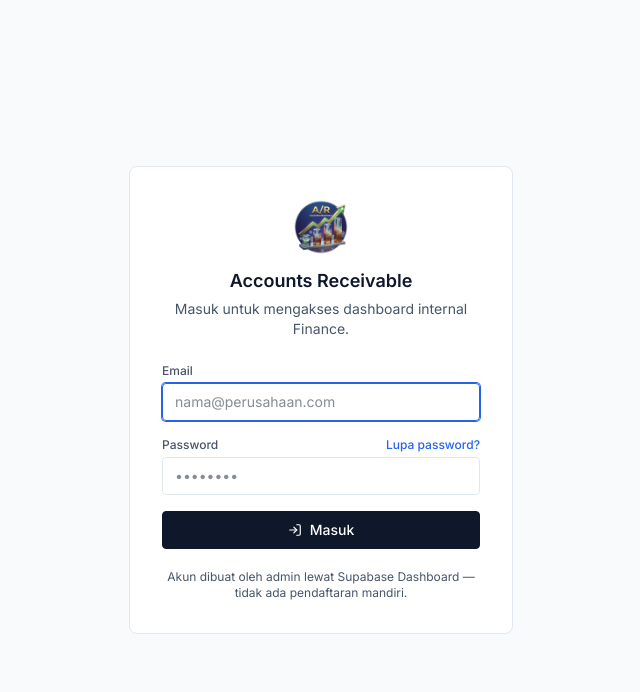
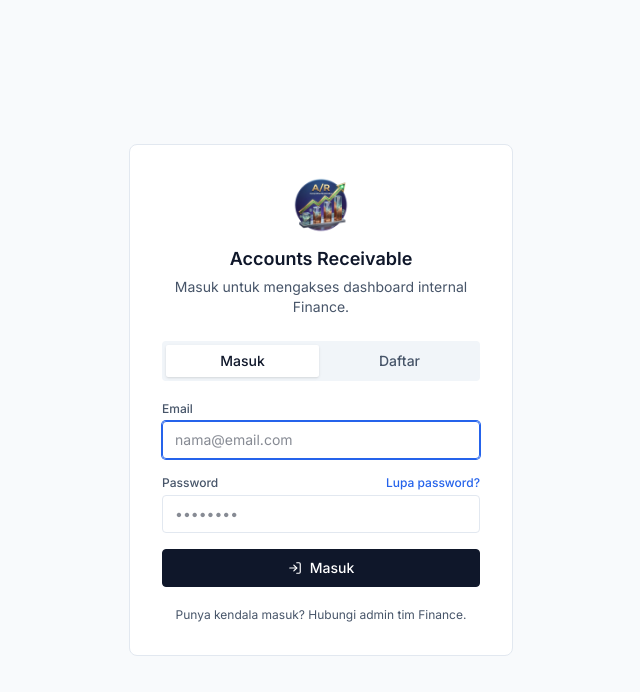
Before and after one commit to Flynn72/AR-Finance, a React (Vite) app: page /login in a window 1280 px wide. Shown: the top 692 px of the page, without its empty margins (319-959 px from the left). Built offline with nearby package versions, Linux system fonts and the light colour scheme; no server answers.

Commit message:
Enhance Login component with signup functionality
Refactor login component to support signup mode and improve error handling.

```diff
--- a/src/pages/Login.tsx
+++ b/src/pages/Login.tsx
@@ -1,29 +1,73 @@
 import { useState, type FormEvent } from "react";
 import { Link, useNavigate } from "react-router-dom";
-import { LogIn } from "lucide-react";
+import { LogIn, UserPlus, CheckCircle2 } from "lucide-react";
+import clsx from "clsx";
 import Button from "../components/ui/Button";
 import { useAuthStore } from "../store/useAuthStore";
 
+type Mode = "signin" | "signup";
+
 export default function Login() {
   const navigate = useNavigate();
-  const signIn = useAuthStore((s) => s.signIn);
+  const { signIn, signUp } = useAuthStore();
 
+  const [mode, setMode] = useState<Mode>("signin");
   const [email, setEmail] = useState("");
   const [password, setPassword] = useState("");
+  const [confirmPassword, setConfirmPassword] = useState("");
   const [error, setError] = useState<string | null>(null);
   const [submitting, setSubmitting] = useState(false);
+  const [signupDone, setSignupDone] = useState(false);
 
-  const handleSubmit = async (e: FormEvent) => {
+  const switchMode = (next: Mode) => {
+    setMode(next);
+    setError(null);
+    setSignupDone(false);
+    setPassword("");
+    setConfirmPassword("");
+  };
+
+  const handleSignIn = async (e: FormEvent) => {
     e.preventDefault();
     setSubmitting(true);
     setError(null);
     const { error } = await signIn(email, password);
     setSubmitting(false);
     if (error) {
-      setError("Email atau password salah. Hubungi admin jika Anda belum memiliki akun.");
+      setError("Email atau password salah.");
       return;
     }
     navigate("/dashboard", { replace: true });
+  };
+
+  const handleSignUp = async (e: FormEvent) => {
+    e.preventDefault();
+    setError(null);
+
+    if (password.length < 6) {
+      setError("Password minimal 6 karakter.");
+      return;
+    }
+    if (password !== confirmPassword) {
+      setError("Konfirmasi password tidak cocok.");
+      return;
+    }
+
+    setSubmitting(true);
+    const { error, needsEmailConfirm } = await signUp(email, password);
+    setSubmitting(false);
+
+    if (error) {
+      setError(error.includes("already registered") ? "Email ini sudah terdaftar. Coba masuk." : error);
+      return;
+    }
+
+    if (needsEmailConfirm) {
+      setSignupDone(true);
+    } else {
+      // Confirm-email dimatikan di Supabase — session langsung aktif
+      navigate("/dashboard", { replace: true });
+    }
   };
 
   return (
@@ -35,7 +79,29 @@ export default function Login() {
           <p className="mt-1 text-sm text-brand-700">Masuk untuk mengakses dashboard internal Finance.</p>
         </div>
 
-        <form onSubmit={handleSubmit} className="mt-6 space-y-4">
+        <div className="mt-6 flex gap-1 rounded-[var(--radius-control)] bg-neutral-bg p-1">
+          <button
+            onClick={() => switchMode("signin")}
+            className={clsx(
+              "flex-1 rounded-[calc(var(--radius-control)-2px)] py-1.5 text-sm font-medium transition-colors",
+              mode === "signin" ? "bg-white text-brand-950 shadow-sm" : "text-brand-700"
+            )}
+          >
+            Masuk
+          </button>
+          <button
+            onClick={() => switchMode("signup")}
+            className={clsx(
+              "flex-1 rounded-[calc(var(--radius-control)-2px)] py-1.5 text-sm font-medium transition-colors",
+              mode === "signup" ? "bg-white text-brand-950 shadow-sm" : "text-brand-700"
+            )}
+          >
+            Daftar
+          </button>
+        </div>
+
+        {mode === "signin" ? (
+          <form onSubmit={handleSignIn} className="mt-5 space-y-4">
             <div>
               <label className="mb-1 block text-xs font-medium text-brand-700">Email</label>
               <input
@@ -44,7 +110,7 @@ export default function Login() {
                 autoFocus
                 value={email}
                 onChange={(e) => setEmail(e.target.value)}
-              placeholder="nama@perusahaan.com"
+                placeholder="nama@email.com"
                 className="w-full rounded-[var(--radius-control)] border border-border-subtle px-3 py-2 text-sm focus:border-action focus:outline-none focus:ring-1 focus:ring-action"
               />
             </div>
@@ -75,9 +141,71 @@ export default function Login() {
               {submitting ? "Memproses..." : "Masuk"}
             </Button>
           </form>
+        ) : signupDone ? (
+          <div className="mt-6 flex flex-col items-center text-center">
+            <div className="flex h-11 w-11 items-center justify-center rounded-full bg-success-bg text-success-text">
+              <CheckCircle2 size={22} />
+            </div>
+            <p className="mt-3 text-sm font-medium text-brand-950">Cek email Anda</p>
+            <p className="mt-1 text-sm text-brand-700">
+              Link konfirmasi sudah dikirim ke <strong>{email}</strong>. Klik link itu untuk
+              mengaktifkan akun, lalu kembali ke sini untuk masuk.
+            </p>
+            <Button className="mt-4" variant="secondary" onClick={() => switchMode("signin")}>
+              Kembali ke Masuk
+            </Button>
+          </div>
+        ) : (
+          <form onSubmit={handleSignUp} className="mt-5 space-y-4">
+            <div>
+              <label className="mb-1 block text-xs font-medium text-brand-700">Email</label>
+              <input
+                type="email"
+                required
+                autoFocus
+                value={email}
+                onChange={(e) => setEmail(e.target.value)}
+                placeholder="nama@email.com"
+                className="w-full rounded-[var(--radius-control)] border border-border-subtle px-3 py-2 text-sm focus:border-action focus:outline-none focus:ring-1 focus:ring-action"
+              />
+            </div>
+            <div>
+              <label className="mb-1 block text-xs font-medium text-brand-700">Password</label>
+              <input
+                type="password"
+                required
+                value={password}
+                onChange={(e) => setPassword(e.target.value)}
+                placeholder="Minimal 6 karakter"
+                className="w-full rounded-[var(--radius-control)] border border-border-subtle px-3 py-2 text-sm focus:border-action focus:outline-none focus:ring-1 focus:ring-action"
+              />
+            </div>
+            <div>
+              <label className="mb-1 block text-xs font-medium text-brand-700">Konfirmasi Password</label>
+              <input
+                type="password"
+                required
+                value={confirmPassword}
+                onChange={(e) => setConfirmPassword(e.target.value)}
+                placeholder="Ulangi password"
+                className="w-full rounded-[var(--radius-control)] border border-border-subtle px-3 py-2 text-sm focus:border-action focus:outline-none focus:ring-1 focus:ring-action"
+              />
+            </div>
+
+            {error && (
+              <p className="rounded-[var(--radius-control)] bg-critical-bg px-3 py-2 text-xs text-critical-text">
+                {error}
+              </p>
+            )}
+
+            <Button type="submit" variant="primary" className="w-full" disabled={submitting} icon={<UserPlus size={14} />}>
+              {submitting ? "Mendaftarkan..." : "Daftar Akun"}
+            </Button>
+          </form>
+        )}
 
         <p className="mt-5 text-center text-xs text-brand-700">
-          Akun dibuat oleh admin lewat Supabase Dashboard — tidak ada pendaftaran mandiri.
+          Punya kendala masuk? Hubungi admin tim Finance.
         </p>
       </div>
     </div>
```
Lines whose indentation alone changed are shown as unchanged.
